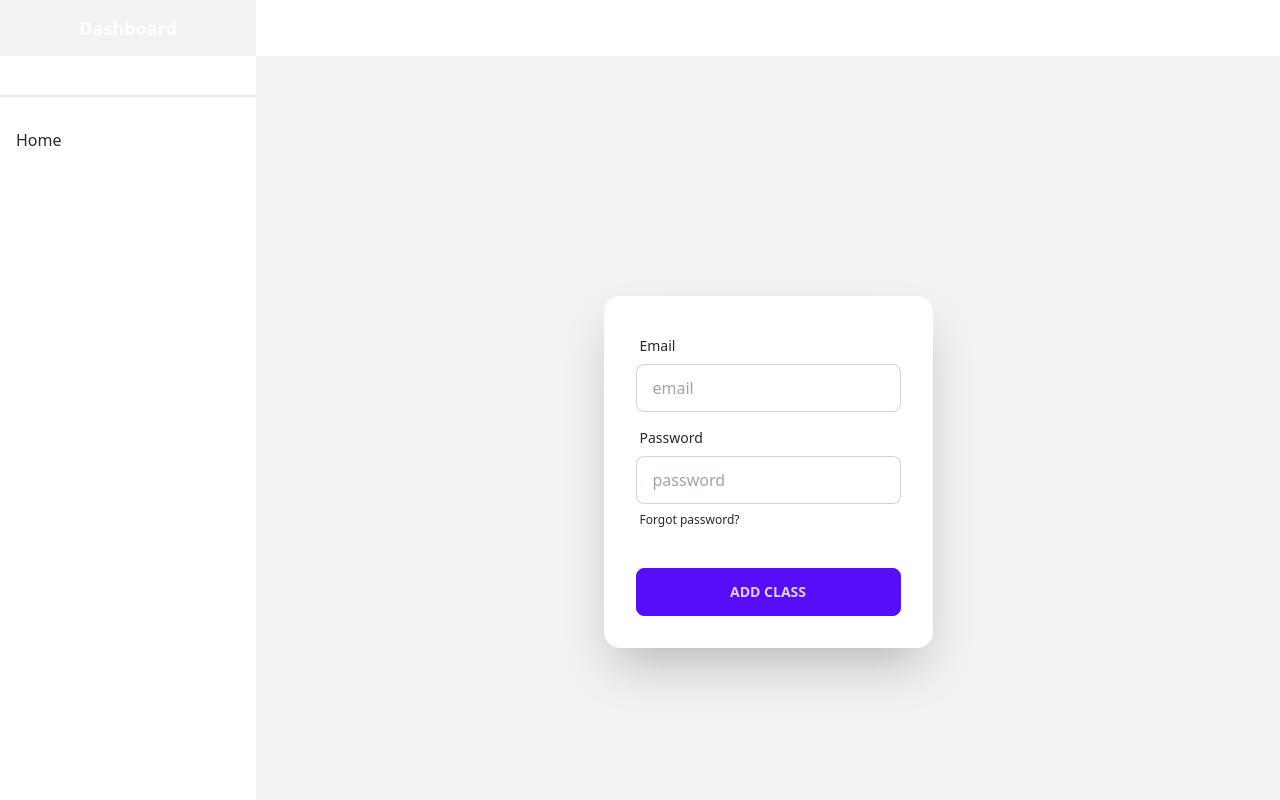
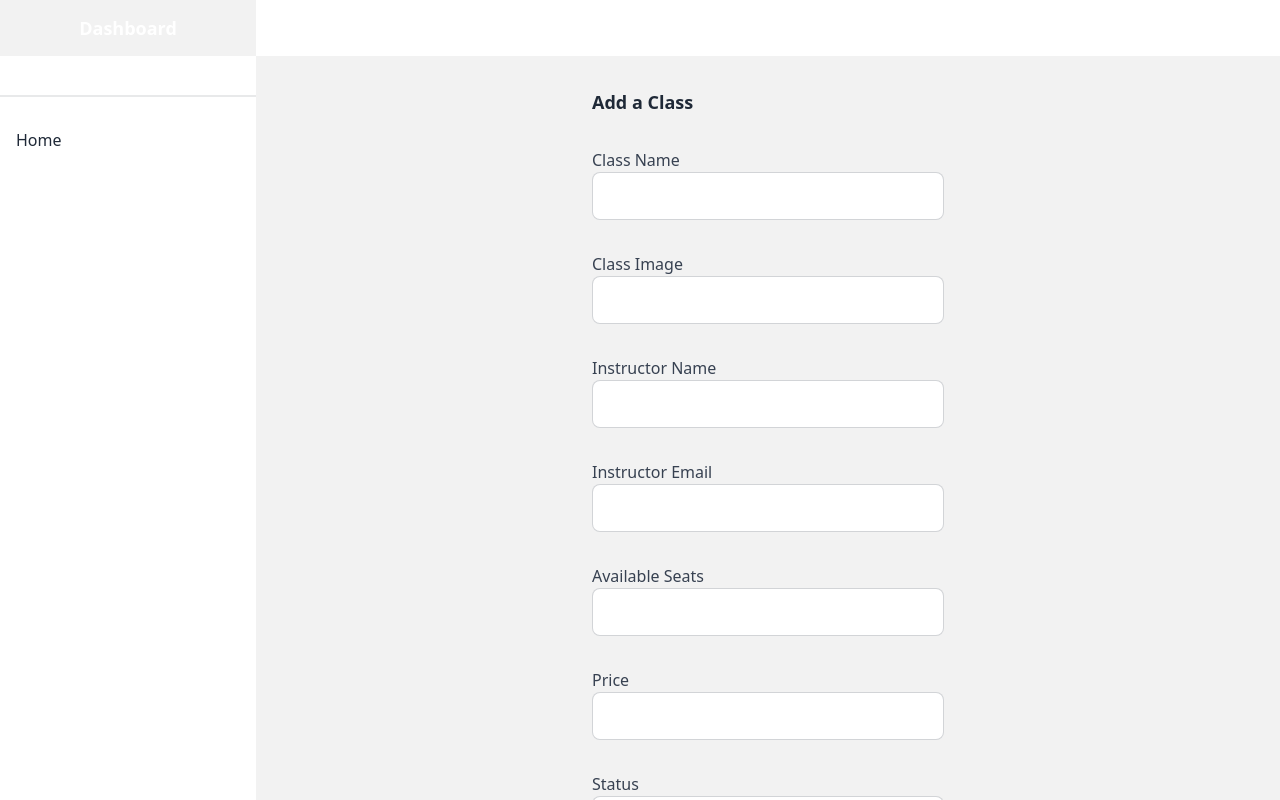
Before and after one commit to nazmul906/b712-summer-camp-client-side-nazmul906, a React (Vite) app: page /dashboard/addclass in a window 1280 px wide. Built offline with nearby package versions, Linux system fonts and the light colour scheme; no server answers.

Commit message:
add class scrollbar problem is solved applying css on parent in dashlayout

```diff
--- a/src/MainLayout/DashLayout.jsx
+++ b/src/MainLayout/DashLayout.jsx
@@ -4,6 +4,7 @@ import { FaHome, FaWallet } from "react-icons/fa";
 import useAdmin from "../hooks/useAdmin";
 import useInstructor from "../hooks/useInstructor";
 import { useState, useEffect } from "react";
+import "./dashboard.css";
 const DashLayout = () => {
   // todo: make this dashboard conditional render frm db
   // const isAdmin = false;
@@ -21,7 +22,7 @@ const DashLayout = () => {
   }, [isAdmin, isInstructor]);
 
   return (
-    <div className="flex h-screen overflow-hidden">
+    <div className="flex h-screen overflow-hidden  dash-layout">
       {/* Sidebar */}
       <div className="flex-shrink-0 w-64 bg-base-100">
         <div className="flex items-center justify-center h-14 bg-base-200">
@@ -111,28 +112,6 @@ const DashLayout = () => {
           <Outlet />
         </div>
       </div>
-
-      {/* Right Drawer */}
-      {/* <input id="drawer-toggle" type="checkbox" className="drawer-toggle" />
-      <div className="drawer-side right-0">
-        <label htmlFor="drawer-toggle" className="drawer-overlay"></label>
-        <div className="drawer-content bg-base-200">
-          <div className="py-4">
-            <ul>
-              <li>
-                <NavLink
-                  to="/dashboard/alluser"
-                  activeclassname="bg-primary bg-opacity-20"
-                  className="block py-2 px-4 rounded-md hover:bg-primary hover:bg-opacity-20"
-                >
-                  <FaWallet className="inline-block mr-2" /> All User
-                </NavLink>
-              </li>
-              Add additional right drawer options here
-            </ul>
-          </div>
-        </div>
-      </div> */}
     </div>
   );
 };
--- /dev/null
+++ b/src/MainLayout/dashboard.css
@@ -0,0 +1,25 @@
+/* DashLayout.css */
+
+.dash-layout {
+  /* Add a scrollbar to the content area */
+  overflow-y: auto;
+  scrollbar-width: thin;
+  scrollbar-color: #a5a5a5 #f4f4f4;
+}
+
+.dash-layout::-webkit-scrollbar {
+  width: 6px;
+}
+
+.dash-layout::-webkit-scrollbar-track {
+  background: #f4f4f4;
+}
+
+.dash-layout::-webkit-scrollbar-thumb {
+  background-color: #a5a5a5;
+  border-radius: 3px;
+}
+
+.dash-layout::-webkit-scrollbar-thumb:hover {
+  background-color: #888;
+}
--- /dev/null
+++ b/src/pages/DashBoard/Admin/ManageClass.jsx
@@ -0,0 +1,11 @@
+import React from "react";
+
+const ManageClass = () => {
+  return (
+    <div>
+      <h3>manage class</h3>
+    </div>
+  );
+};
+
+export default ManageClass;
--- a/src/pages/DashBoard/Instructor/AddClass.jsx
+++ b/src/pages/DashBoard/Instructor/AddClass.jsx
@@ -1,52 +1,206 @@
-import React from "react";
+// import React from "react";
 
+// const AddClass = () => {
+//   return (
+//     <div className="hero min-h-screen bg-base-200">
+//       <div className="hero-content flex-col lg:flex-row-reverse">
+//         <div className="card flex-shrink-0 w-full max-w-sm shadow-2xl bg-base-100">
+//           <div className="card-body">
+//             <div className="form-control block font-medium">
+//               <label className="label">
+//                 <span className="label-text">Email</span>
+//               </label>
+//               <input
+//                 type="text"
+//                 placeholder="email"
+//                 className="input input-bordered"
+//               />
+//             </div>
+//             <div className="form-control">
+//               <label className="label">
+//                 <span className="label-text">Email</span>
+//               </label>
+//               <input
+//                 type="text"
+//                 placeholder="email"
+//                 className="input input-bordered"
+//               />
+//             </div>
+//             <div className="form-control">
+//               <label className="label">
+//                 <span className="label-text">Email</span>
+//               </label>
+//               <input
+//                 type="text"
+//                 placeholder="email"
+//                 className="input input-bordered"
+//               />
+//             </div>
+//             <div className="form-control">
+//               <label className="label">
+//                 <span className="label-text">Email</span>
+//               </label>
+//               <input
+//                 type="text"
+//                 placeholder="email"
+//                 className="input input-bordered"
+//               />
+//             </div>
+//             <div className="form-control">
+//               <label className="label">
+//                 <span className="label-text">Email</span>
+//               </label>
+//               <input
+//                 type="text"
+//                 placeholder="email"
+//                 className="input input-bordered"
+//               />
+//             </div>
+//             <div className="form-control">
+//               <label className="label">
+//                 <span className="label-text">Password</span>
+//               </label>
+//               <input
+//                 type="text"
+//                 placeholder="password"
+//                 className="input input-bordered"
+//               />
+//               <label className="label">
+//                 <a href="#" className="label-text-alt link link-hover">
+//                   Forgot password?
+//                 </a>
+//               </label>
+//             </div>
+//             <div className="form-control mt-6">
+//               <button className="btn btn-primary">Add Class</button>
+//             </div>
+//           </div>
+//         </div>
+//       </div>
+//     </div>
+//   );
+// };
+// export default AddClass;
+/////////////
+
+import { useContext, useState } from "react";
+import { AuthContext } from "../../../providers/AuthProvider";
+// import "./addclass.css";
 const AddClass = () => {
+  const { user } = useContext(AuthContext);
+  const [className, setClassName] = useState("");
+  const [classImage, setClassImage] = useState("");
+  const [availableSeats, setAvailableSeats] = useState("");
+  const [price, setPrice] = useState("");
+  const instructorName = user?.displayName;
+  const instructorEmail = user?.email;
+  const status = "pending";
+  const handleSubmit = (e) => {
+    e.preventDefault();
+    // Perform the necessary actions on form submission
+    // You can access the form field values using the state variables
+
+    console.log({
+      className,
+      classImage,
+      instructorName,
+      instructorEmail,
+      availableSeats,
+      price,
+      status,
+    });
+  };
+
   return (
-    <div className="hero min-h-screen bg-base-200">
-      <div className="hero-content flex-col lg:flex-row-reverse">
-        {/* <div className="text-center lg:text-left">
-          <h1 className="text-5xl font-bold">Login now!</h1>
-          <p className="py-6">
-            Provident cupiditate voluptatem et in. Quaerat fugiat ut assumenda
-            excepturi exercitationem quasi. In deleniti eaque aut repudiandae et
-            a id nisi.
-          </p>
-        </div> */}
-        <div className="card flex-shrink-0 w-full max-w-sm shadow-2xl bg-base-100">
-          <div className="card-body">
-            <div className="form-control">
-              <label className="label">
-                <span className="label-text">Email</span>
-              </label>
+    <div
+      style={{ maxHeight: "900px", overflowY: "auto" }}
+      className="flex justify-center items-center"
+    >
+      <form onSubmit={handleSubmit} className="w-96 ">
+        <div className="p-4">
+          <label className="text-lg font-bold">Add a Class</label>
+        </div>
+        <div className="p-4">
+          <label className="text-gray-700">Class Name</label>
           <input
             type="text"
-                placeholder="email"
-                className="input input-bordered"
+            className="input input-bordered w-full "
+            value={className}
+            onChange={(e) => setClassName(e.target.value)}
+            required
           />
         </div>
-            <div className="form-control">
-              <label className="label">
-                <span className="label-text">Password</span>
-              </label>
+        <div className="p-4">
+          <label className="text-gray-700">Class Image</label>
           <input
             type="text"
-                placeholder="password"
-                className="input input-bordered"
+            className="input input-bordered w-full"
+            value={classImage}
+            onChange={(e) => setClassImage(e.target.value)}
+            required
           />
-              <label className="label">
-                <a href="#" className="label-text-alt link link-hover">
-                  Forgot password?
-                </a>
-              </label>
         </div>
-            <div className="form-control mt-6">
-              <button className="btn btn-primary">Add Class</button>
+        <div className="p-4">
+          <label className="text-gray-700">Instructor Name</label>
+          <input
+            type="text"
+            className="input input-bordered w-full "
+            // value={instructorName}
+            defaultValue={user?.displayName}
+            readOnly
+          />
         </div>
+        <div className="p-4">
+          <label className="text-gray-700">Instructor Email</label>
+          <input
+            type="email"
+            className="input input-bordered w-full "
+            defaultValue={user?.email}
+            readOnly
+          />
         </div>
+        <div className="p-4">
+          <label className="text-gray-700">Available Seats</label>
+          <input
+            type="number"
+            className="input input-bordered w-full "
+            value={availableSeats}
+            onChange={(e) => setAvailableSeats(e.target.value)}
+            required
+          />
         </div>
+        <div className="p-4">
+          <label className="text-gray-700">Price</label>
+          <input
+            type="number"
+            className="input input-bordered w-full "
+            value={price}
+            onChange={(e) => setPrice(e.target.value)}
+            required
+          />
         </div>
+        <div className="p-4">
+          <label className="text-gray-700">Status</label>
+          <input
+            type="text"
+            className="input input-bordered w-full"
+            // value={classes}
+            defaultValue={status}
+            // onChange={(e) => setPrice(e.target.value)}
+            required
+          />
+        </div>
+        <div className="p-4">
+          {/* <button
+            type="submit"
+            className="bg-blue-500 hover:bg-blue-700 text-white font-bold py-2 px-4 rounded"
+          >
+            Add
+          </button> */}
+          <input type="submit" className="btn btn-primary" value="Submit" />
+        </div>
+      </form>
     </div>
   );
 };
-
 export default AddClass;
--- /dev/null
+++ b/src/pages/DashBoard/Instructor/addclass.css
@@ -0,0 +1,7 @@
+.Custominput {
+  width: 100%;
+  padding: 0.5rem;
+  font-size: 1rem;
+  border: 1px solid #ccc;
+  border-radius: 4px;
+}
```
Also changed, not shown: src/pages/DashBoard/Instructor/MyClass.jsx (added). Lines whose indentation alone changed are shown as unchanged.
